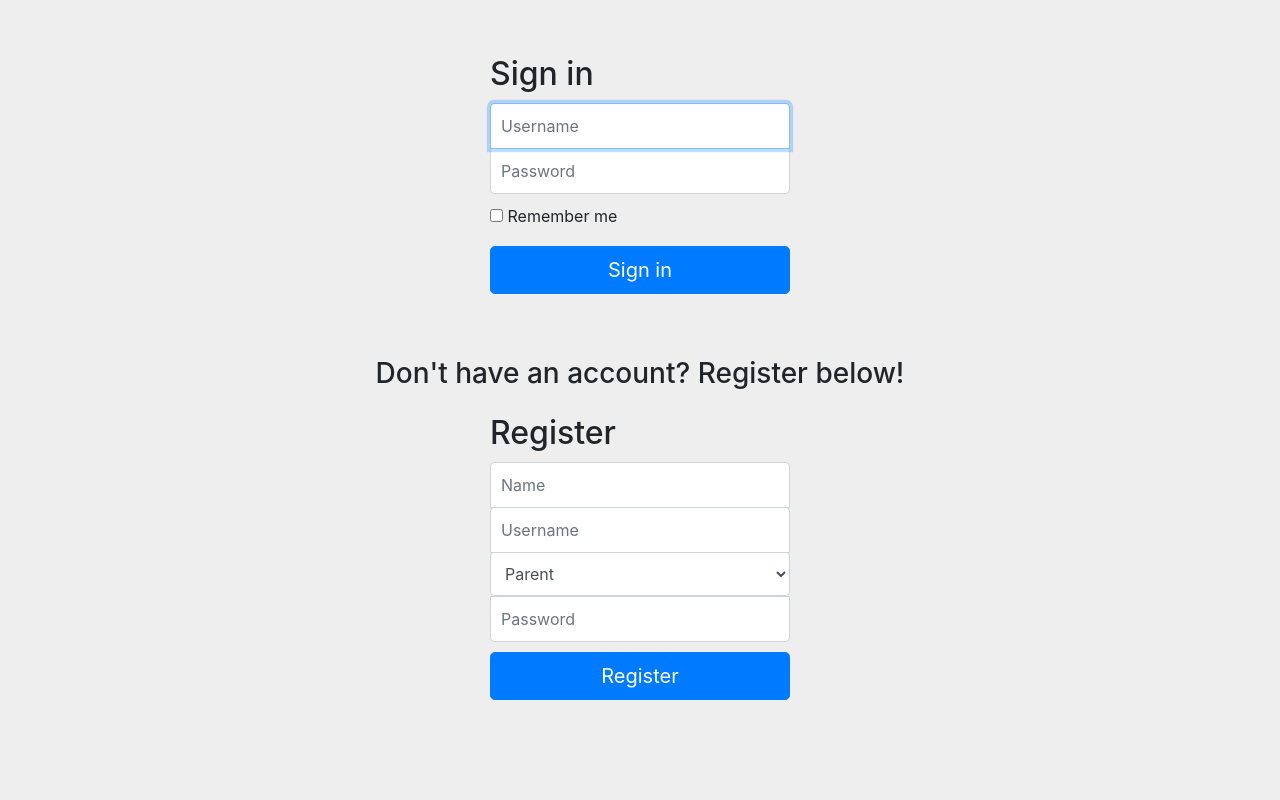
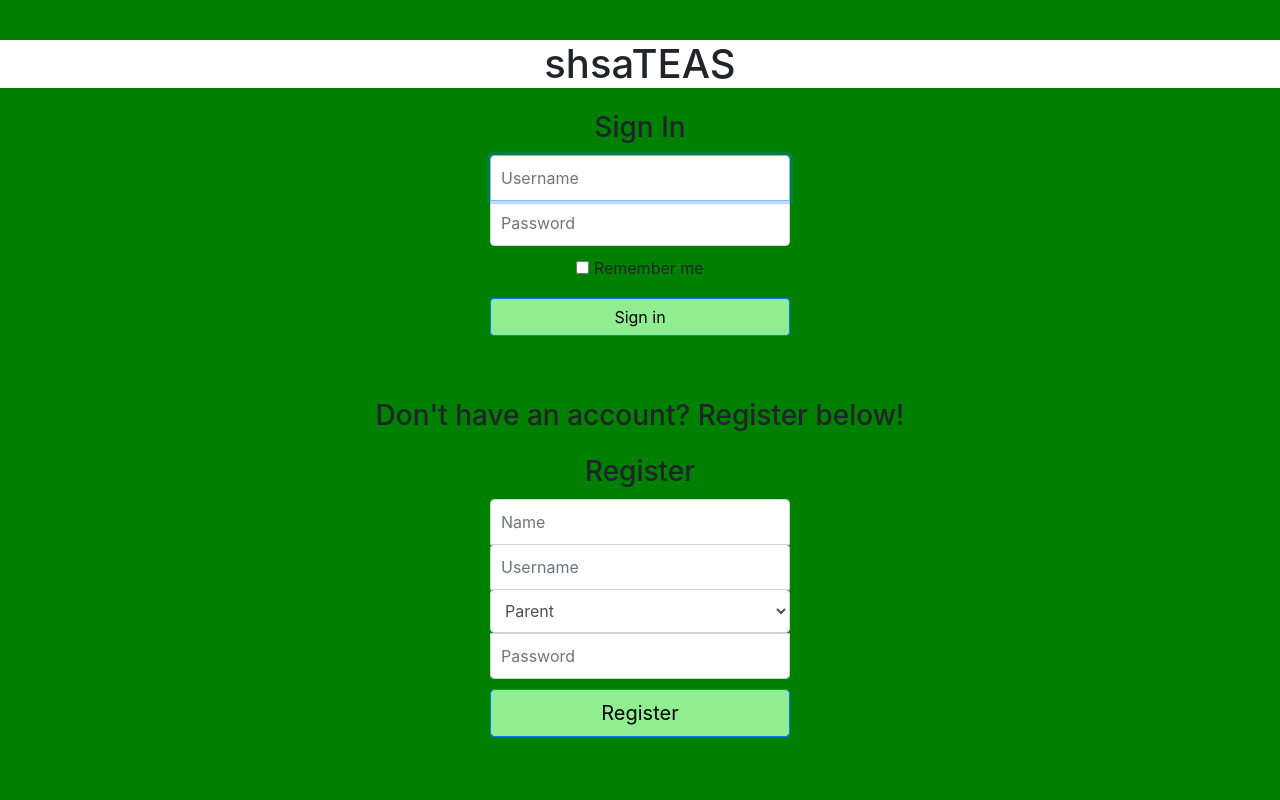
Before and after one commit to MrEricL/shsaTEAS, a Flask app: page / in a window 1280 px wide. Run offline with Flask 2, Linux system fonts and the light colour scheme; some libraries are stand-ins or nearby versions.

Commit message:
Made the homepage pretty

```diff
--- a/templates/login.html
+++ b/templates/login.html
@@ -1,7 +1,7 @@
 <!DOCTYPE html>
 <html>
   <head>
-    <title> SOMETHING </title>
+    <title> shsaTEAS </title>
 
     <!-- Required meta tags -->
     <meta charset="utf-8">
@@ -13,9 +13,12 @@
 
     <link href="../static/login.css" rel="stylesheet">
 
+    <h1 style="background-color:white;text-align:center"> shsaTEAS </h1>
+
   </head>
 
-  <body>
+  <body style="background-color:green">
+    <center>
 
     {% set messages = get_flashed_messages() %}
     {% for message in messages %}
@@ -28,7 +31,7 @@
     <div class="container">
 
       <form class="form-signin" method="POST" action="/login">
-        <h2 class="form-signin-heading">Sign in</h2>
+        <h3 class="form-signin-heading">Sign In</h3>
         <label for="inputUsrName" class="sr-only">Username</label>
         <input type="text" id="inputUsrName" name="user" class="form-control" placeholder="Username" required autofocus>
         <label for="inputPassword" class="sr-only">Password</label>
@@ -38,7 +41,7 @@
             <input type="checkbox" value="remember-me"> Remember me
           </label>
         </div>
-        <button class="btn btn-lg btn-primary btn-block" type="submit">Sign in</button>
+        <button class="btn btn-md btn-primary btn-block" type="submit" style="background-color:lightgreen;color:black">Sign in</button>
       </form>
 
     </div>
@@ -49,7 +52,7 @@
      <div class="container">
        <h3 id="register-announcement" class="text-center"> Don't have an account? Register below! </h3>
       <form class="form-register" method="POST" action="/register">
-        <h2 class="form-register-heading">Register</h2>
+        <h3 class="form-register-heading">Register</h3>
 	<label for="inputUsrName" class="sr-only">Name</label>
         <input type="text" id="inputName" name="name" class="form-control" placeholder="Name" required autofocus>
         <label for="inputUsrName" class="sr-only">Username</label>
@@ -64,7 +67,7 @@
         <label for="inputPassword" class="sr-only">Password</label>
         <input type="password" id="inputPassword" name="pass" class="form-control" placeholder="Password" required>
 
-        <button class="btn btn-lg btn-primary btn-block" type="submit">Register</button>
+        <button class="btn btn-lg btn-primary btn-block" type="submit" style="background-color:lightgreen;color:black">Register</button>
       </form>
 
     </div>
@@ -80,7 +83,7 @@
     <script src="../../assets/js/vendor/holder.min.js"></script>
     <!-- IE10 viewport hack for Surface/desktop Windows 8 bug -->
     <script src="../../assets/js/ie10-viewport-bug-workaround.js"></script>
-
+    </center>
   </body>
 
 </html>
```
Also changed, not shown: app.py (+3 -6 lines), 2 other files.
